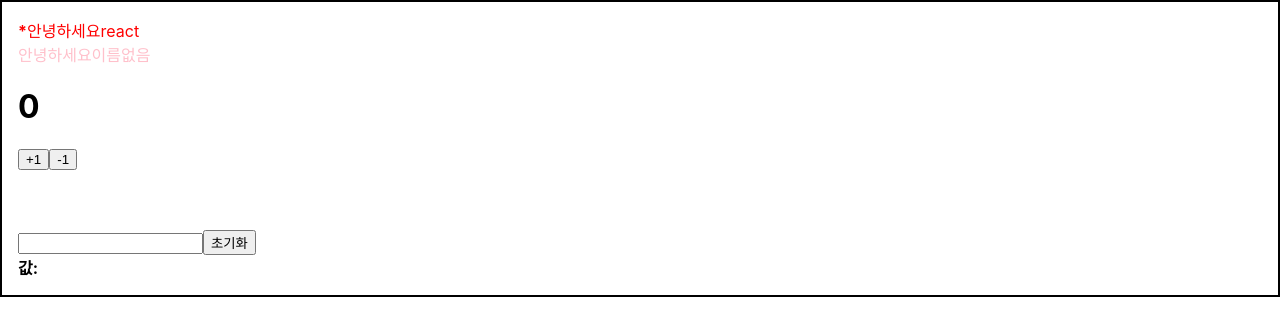
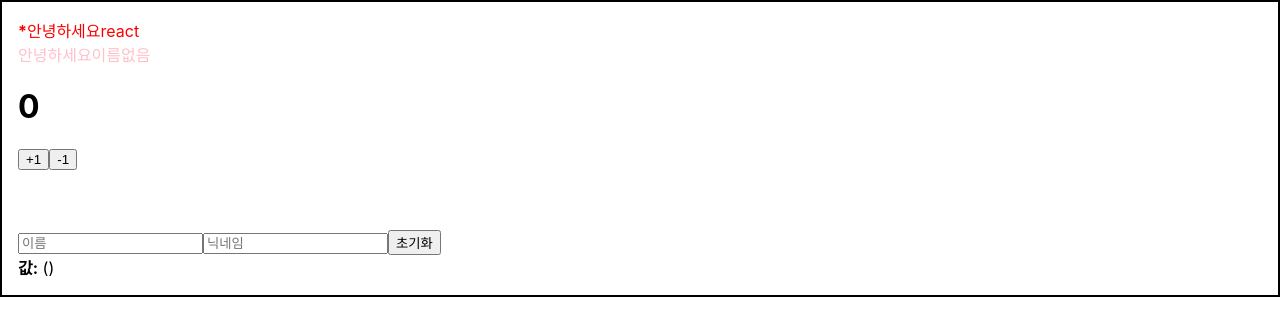
Before and after one commit to SUJINJEONG012/Begin-react, a React (Create React App) app: page / in a window 1280 px wide. Shown: the top 336 px of the page. Built offline with nearby package versions, Linux system fonts and the light colour scheme.

Commit message:
여러개의 Input 관리

```diff
--- a/src/InputSample.js
+++ b/src/InputSample.js
@@ -2,21 +2,36 @@
 
 function InputSample(){
 
-    const [text, setText] = useState('');
+    const [inputs, setInputs] = useState({
+        name:'',
+        nickname:''
+    });
+
+    const {name, nickname} = inputs;
 
     const onChange = (e)=>{
-        setText(e.target.value);
+      const {value, name} = e.target;
+      setInputs({
+        ...inputs,
+        [name]: value
+      });
     };
+
     const onReset = () =>{
-        setText('');
+        setInputs({
+            name:'',
+            nickname:'',
+        })
     }
 
     return(
         <div>
-            <input onChange={onChange} value={text}/>
+            <input name="name" placeholder="이름" onChange={onChange} value={name}/>
+            <input name="nickname" placeholder="닉네임" onChange={onChange} value={nickname}/>
             <button onClick={onReset}>초기화</button>
             <div>
-                <b>값:{text}</b>
+                <b>값:</b>
+                {name} ({nickname})
             </div>
         </div>
     );
```
